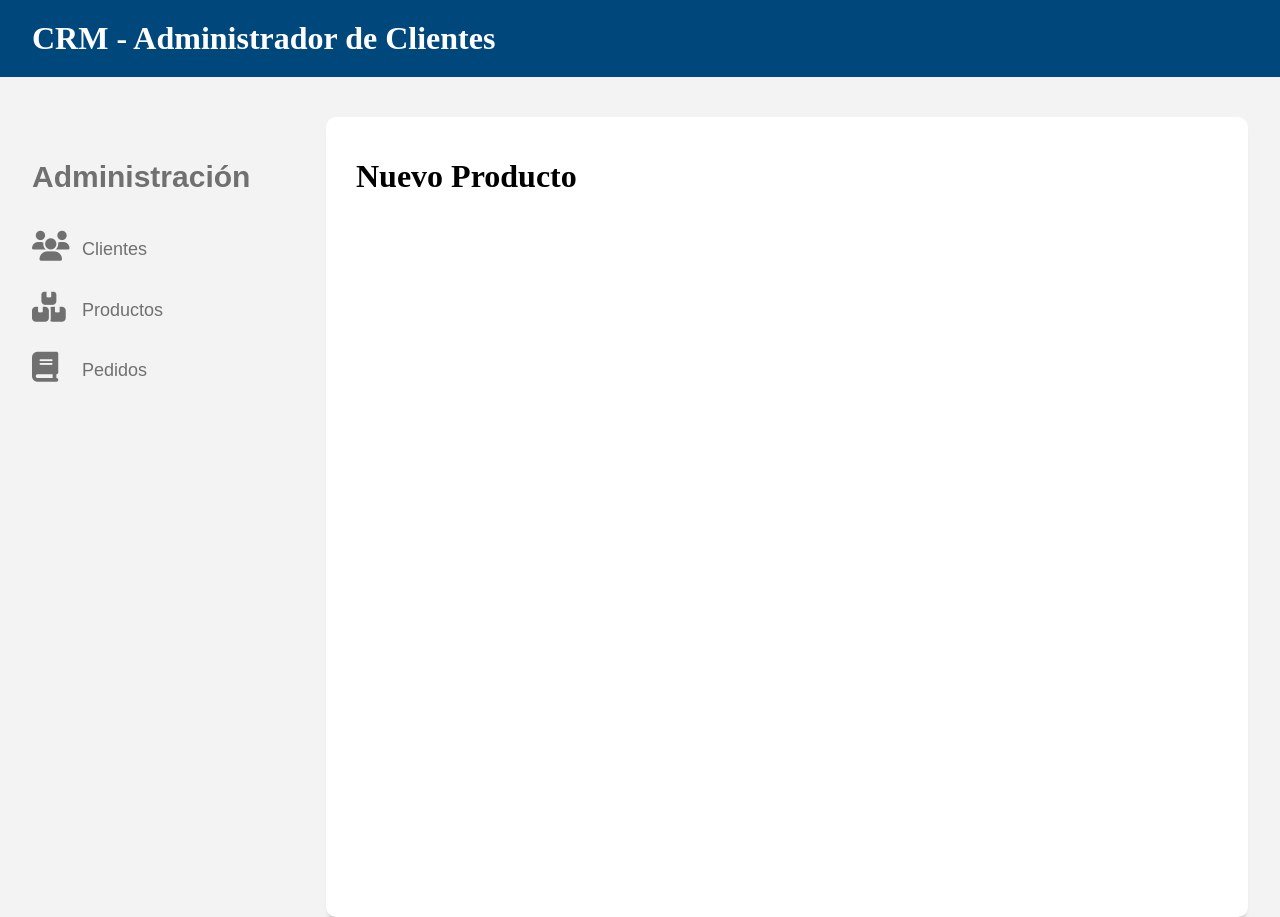
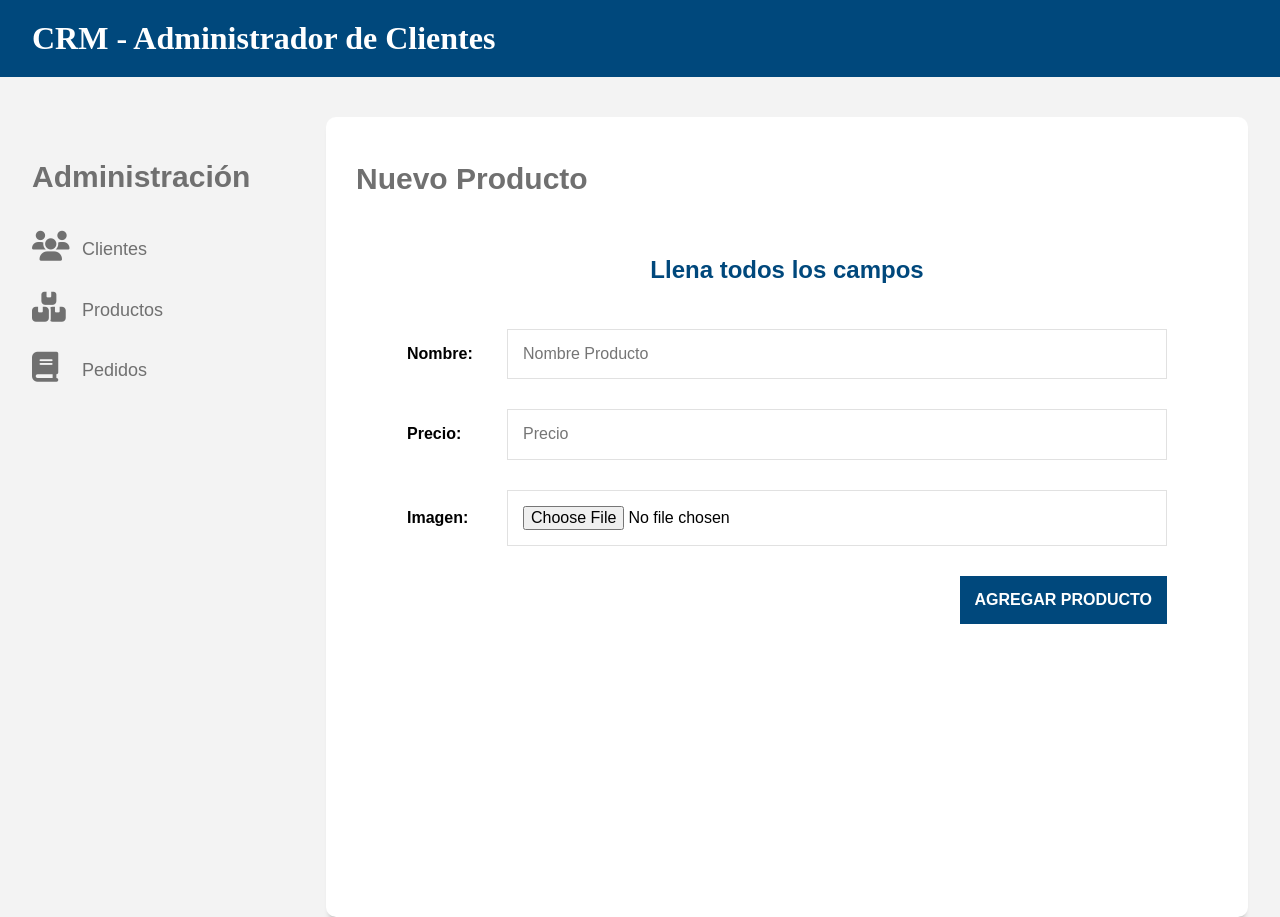
Before and after one commit to miguelortiz-code/admin-api, a React (Vite) app: page /products/new-product in a window 1280 px wide. Built offline with nearby package versions, Linux system fonts and the light colour scheme; no server answers.

Commit message:
feat: add product creation form.

```diff
--- a/src/pages/products/NewProduct.jsx
+++ b/src/pages/products/NewProduct.jsx
@@ -1,5 +1,42 @@
+import { useState } from "react";
+
 export const NewProduct = () =>{
+
+    // producto = state, setState = guardarProducto
+    const [product, setProducts] = useState({
+        name: '',
+        price: ''
+    });
+    // archivo/ file = state, setFile = Guardar imagen
+    const [image, setImage] = useState('');
+
     return(
-        <h1>Nuevo Producto</h1>
+        <>
+            <h2>Nuevo Producto</h2>
+
+            <form>
+                <legend>Llena todos los campos</legend>
+
+                <div className="campo">
+                    <label>Nombre:</label>
+                    <input type="text" placeholder="Nombre Producto" name="nombre" />
+                </div>
+
+                <div className="campo">
+                    <label>Precio:</label>
+                    <input type="number" name="precio" min="0.00" step="0.01" placeholder="Precio" />
+                </div>
+
+                <div className="campo">
+                    <label>Imagen:</label>
+                    <input type="file"  name="imagen" />
+                </div>
+
+                <div className="enviar">
+                    <input type="submit" className="btn btn-azul" value="Agregar Producto" />
+                </div>
+            </form>
+
+        </>
     )
 };
```
